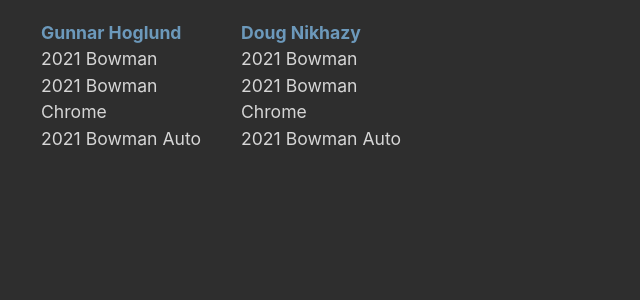
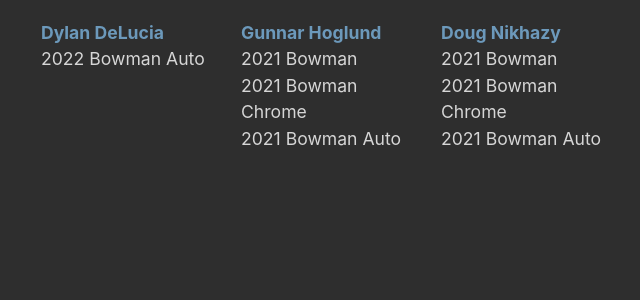
Before and after one commit to jimg72/jimg72.github.io, a Jekyll site: the page built from comc.html, in a window 1280 px wide. Shown: the top 300 px of the page, without its empty margins (87-727 px from the left). Built offline with Jekyll 4.4.1, drawn with Linux system fonts in a browser that asks for light colours.

Commit message:
Update comc.yml

```diff
--- a/_data/comc.yml
+++ b/_data/comc.yml
@@ -1,3 +1,8 @@
+- player: Dylan DeLucia
+  links:
+    - link_name: 2022 Bowman Auto
+      link_url: Cards,sq,=Dylan+DeLucia+2022+Bowman+CDA-DDA
+
 - player: Gunnar Hoglund
   links:
     - link_name: 2021 Bowman
```
